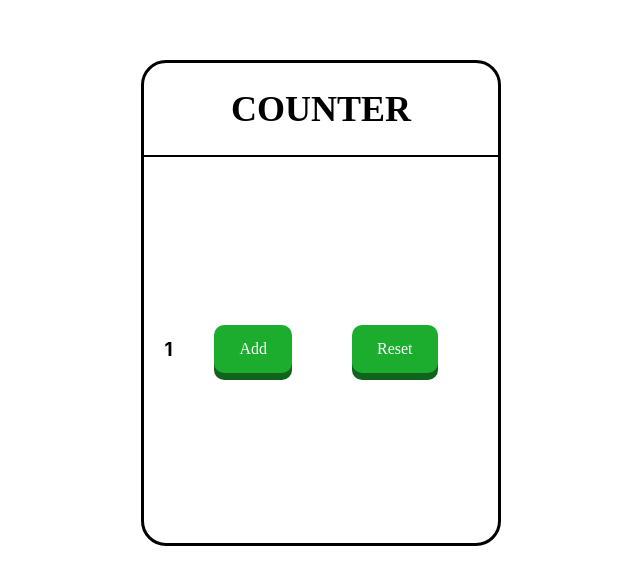
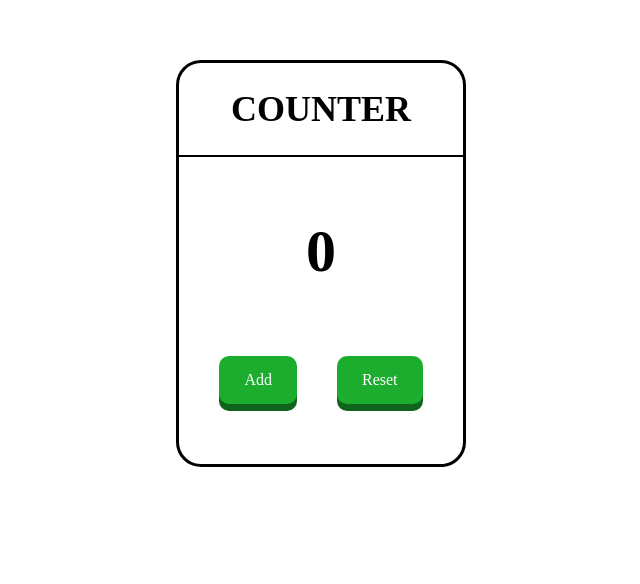
Before and after one commit to CampVamp/React-Counter, a React (Create React App) app: page / in a window 1280 px wide. Shown: the top 584 px of the page, without its empty margins (319-959 px from the left). Built offline with nearby package versions, Linux system fonts and the light colour scheme.

Commit message:
Improved styles

```diff
--- a/public/index.html
+++ b/public/index.html
@@ -9,7 +9,7 @@
       content="Web site created using create-react-app"
     />
     <link rel="manifest" href="%PUBLIC_URL%/manifest.json" />
-    <title>React App</title>
+    <title>Counter</title>
   </head>
   <body>
     <noscript>You need to enable JavaScript to run this app.</noscript>
--- a/src/components/Window.js
+++ b/src/components/Window.js
@@ -1,20 +1,20 @@
 import { useState } from "react"
 
 const Window = ({title}) => {
-    const [n,setn] = useState(1)
+    const [number,setNumber] = useState(0)
     function increment(){
-        setn(prevn=>prevn+1)
+        setNumber(prevn=>prevn+1)
     }
     function reset(){
-        setn(prevn=>prevn=0)
+        setNumber(prevn=>prevn=0)
     }
     return (
     <div className="window">
         <div className="topbar">
             <h2>{title}</h2>
         </div>
+        <h3 className="counter">{number}</h3>
         <div className="mainframe">
-            <h3 className="counter">{n}</h3>
             <button className="btn" onClick={increment}>Add</button>
             <button className="btn" onClick={reset}>Reset</button>
         </div>
--- a/src/index.css
+++ b/src/index.css
@@ -1,20 +1,15 @@
 body {
   margin: 0;
-  font-family: -apple-system, BlinkMacSystemFont, 'Segoe UI', 'Roboto', 'Oxygen',
-    'Ubuntu', 'Cantarell', 'Fira Sans', 'Droid Sans', 'Helvetica Neue',
-    sans-serif;
+  font-family: 'Times New Roman', Times, serif;
   -webkit-font-smoothing: antialiased;
   -moz-osx-font-smoothing: grayscale;
 }
 
-code {
-  font-family: source-code-pro, Menlo, Monaco, Consolas, 'Courier New',
-    monospace;
-}
-
 .window{
+  display: flex;
+  flex-direction: column;
+  align-items: center;
   width: fit-content;
-  height: 60vh;
   margin: 60px auto;
   border-width: medium;
   border-style: solid;
@@ -23,14 +18,12 @@ code {
 }
 
 .topbar{
-  width: auto;
   height: 10vh;
-  font-family: 'Times New Roman', Times, serif;
   font-size: x-large;
   overflow: hidden;
   text-overflow: ellipsis;
   margin-top: 0%;
-  padding: 6px 18px;
+  padding: 6px 52px;
   border-style: solid;
   border-width: 0 0 2px 0;
   border-top-left-radius: 25px;
@@ -41,12 +34,11 @@ code {
 }
 
 .mainframe{
-  margin: 0%;
+  margin-bottom: 50px;
   display: flex;
   align-items: center;
-  justify-content: center;
+  justify-content: space-around;
   padding: 0px 20px;
-  height: 48vh;
   border-bottom-left-radius: 25px;
   border-bottom-right-radius: 25px;
 }
@@ -56,7 +48,7 @@ code {
   font-size: 16px;
   background-color:rgb(28, 173, 47);
   padding: 15px 25px;
-  margin: auto 40px auto 20px;
+  margin: 10px 20px;
   cursor: pointer;
   border-radius: 10px;
   border: none;
@@ -65,9 +57,8 @@ code {
 }
 
 .counter{
-  width: 30px;
+  font-size: 60px;
   background-color: white;
-
 }
 
 .btn:active{
```
